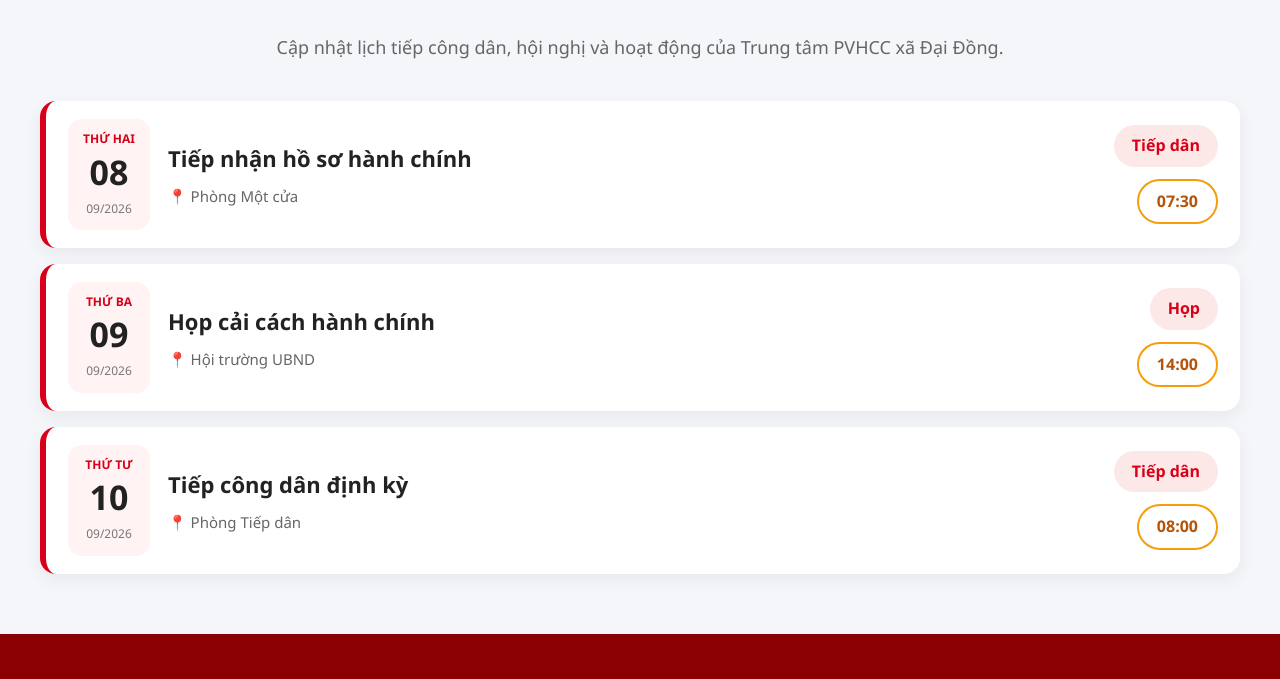
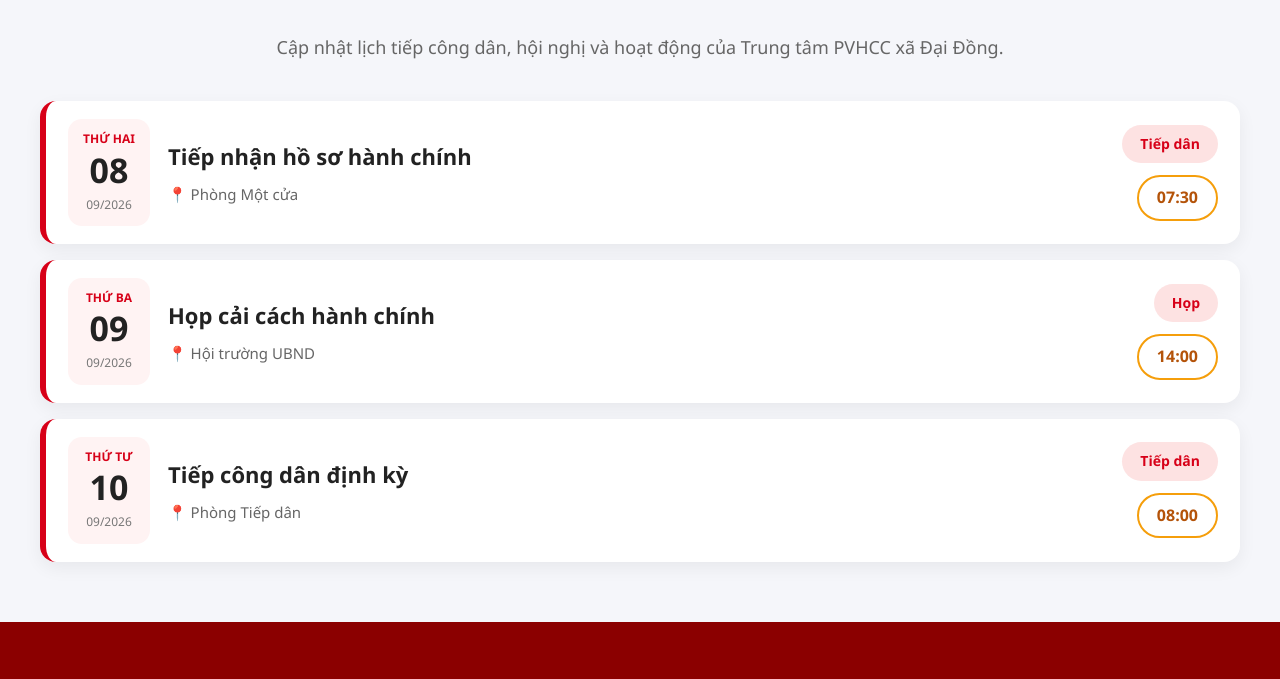
Before and after one commit to congantttc-collab/daidong-pvhcc, a plain HTML site: page index.html in a window 1280 px wide. Shown: the part 3892-4571 px from the top of the page. Drawn offline with Linux system fonts and the light colour scheme.

Commit message:
Update style.css

```diff
--- a/css/style.css
+++ b/css/style.css
@@ -513,10 +513,11 @@ section h2{
 
 .calendar-date-box{
     width:82px;
-    text-align:center;
+    min-width:82px;
     background:#fff3f3;
     border-radius:14px;
     padding:10px;
+    text-align:center;
 }
 
 .calendar-date-box small{
@@ -527,11 +528,12 @@ section h2{
 }
 
 .calendar-date-box .day{
+    display:block;
     font-size:34px;
     font-weight:800;
+    line-height:1;
     color:#222;
-    line-height:1;
-    margin:6px 0;
+    margin:4px 0;
 }
 
 .calendar-date-box span{
@@ -558,13 +560,13 @@ section h2{
 }
 
 .calendar-status{
-    background:#fde8e8;
-    color:var(--red);
+    background:#fde2e2;
+    color:#d70018;
     padding:8px 18px;
     border-radius:999px;
     font-weight:700;
+    font-size:14px;
 }
-
 .calendar-time{
     border:2px solid #f59e0b;
     color:#b45309;
```
